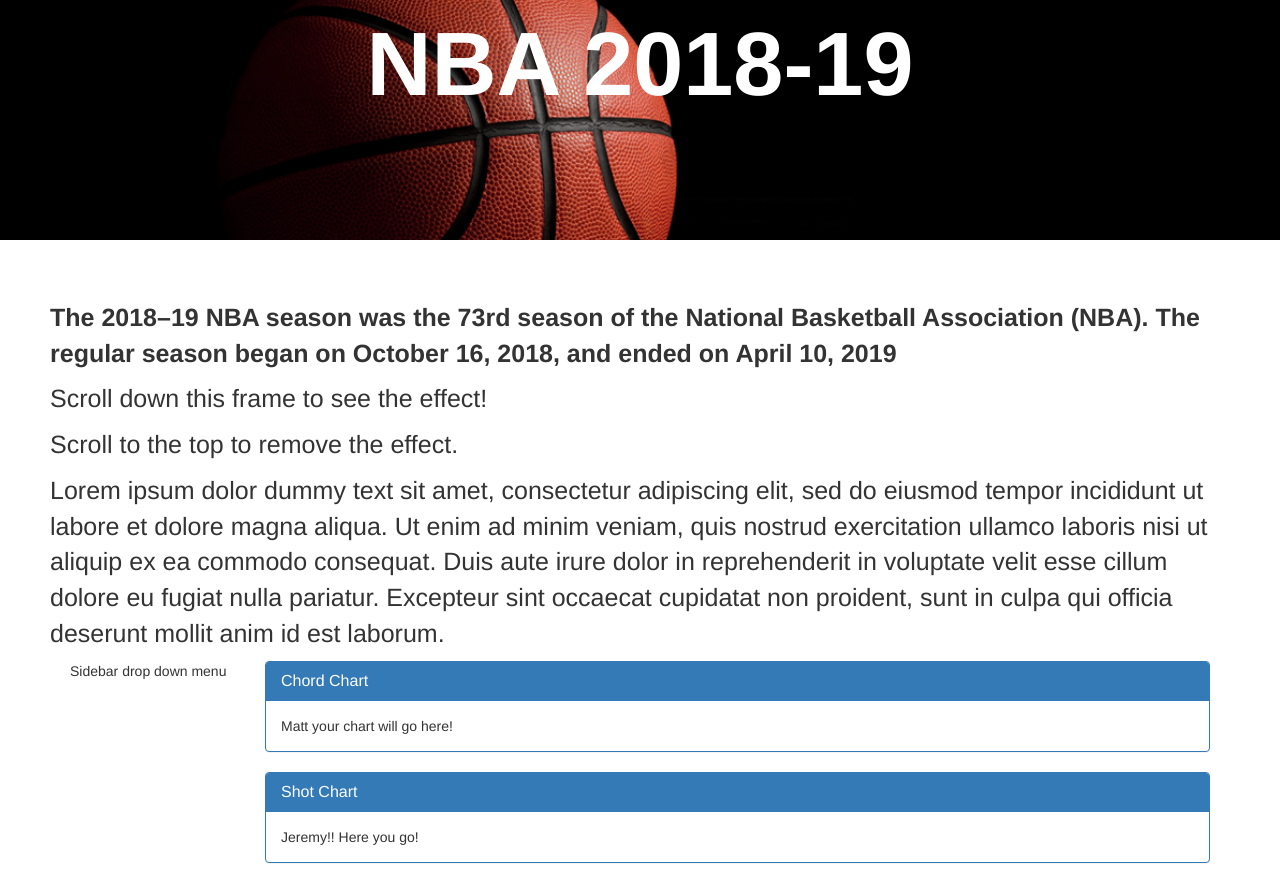
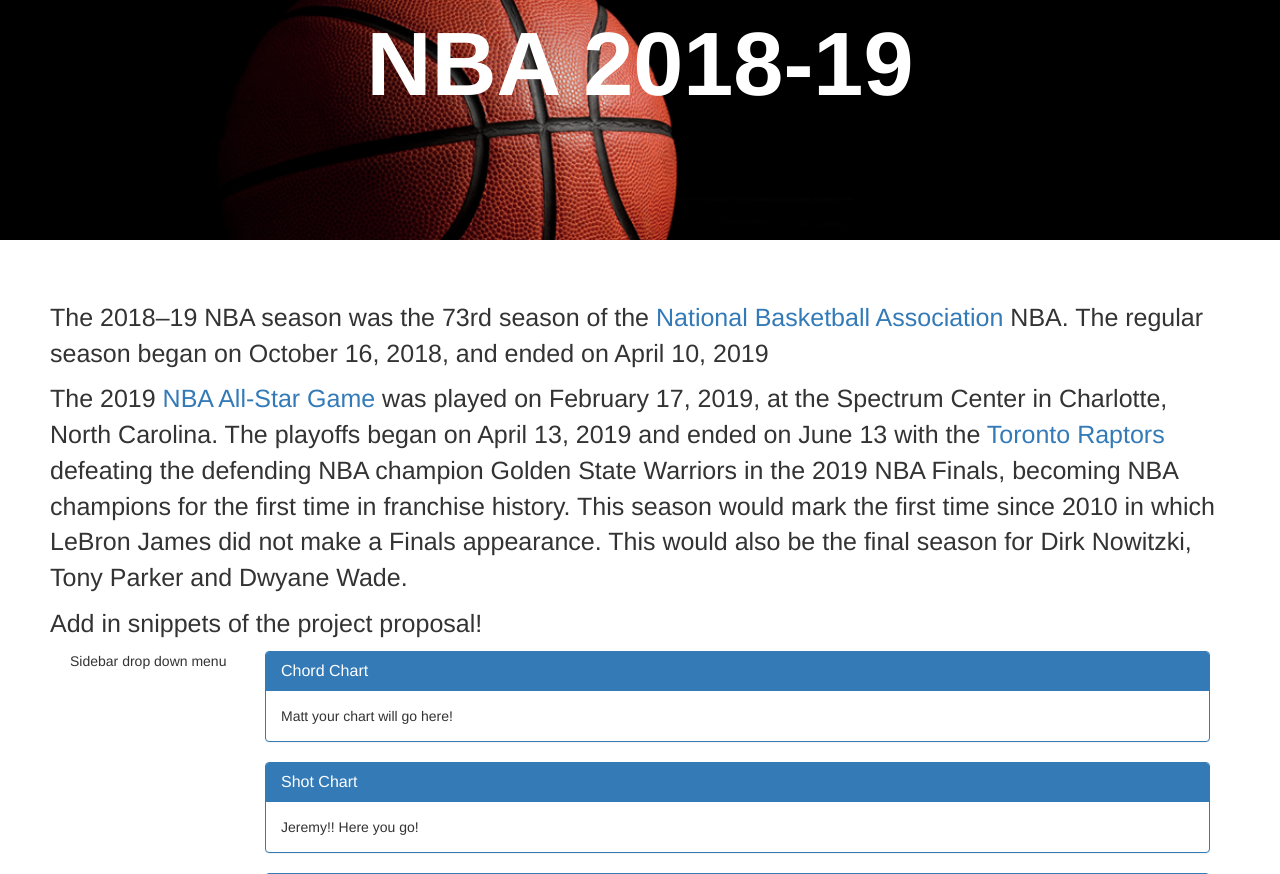
Before and after one commit to jeremykardash/NBA2019, a Flask app: page / in a window 1280 px wide. Shown: the top 874 px of the page. Run offline with Flask 2, Linux system fonts and the light colour scheme; parts of the project's set-up code (start-up, migrations or seed data) failed here and were passed over; some libraries are stand-ins or nearby versions.

Commit message:
Update index.html

```diff
--- a/NBA/templates/index.html
+++ b/NBA/templates/index.html
@@ -17,10 +17,16 @@
     </div>
     <b></b>
     <div id ="body_text">
-        <p><b>The 2018–19 NBA season was the 73rd season of the National Basketball Association (NBA). The regular season began on October 16, 2018, and ended on April 10, 2019</b></p>
-        <p>Scroll down this frame to see the effect!</p>
-        <p>Scroll to the top to remove the effect.</p>
-        <p>Lorem ipsum dolor dummy text sit amet, consectetur adipiscing elit, sed do eiusmod tempor incididunt ut labore et dolore magna aliqua. Ut enim ad minim veniam, quis nostrud exercitation ullamco laboris nisi ut aliquip ex ea commodo consequat. Duis aute irure dolor in reprehenderit in voluptate velit esse cillum dolore eu fugiat nulla pariatur. Excepteur sint occaecat cupidatat non proident, sunt in culpa qui officia deserunt mollit anim id est laborum.</p>
+        <p>The 2018–19 NBA season was the 73rd season of the <a href="https://www.nba.com">National Basketball Association</a> NBA.
+            The regular season began on October 16, 2018, and ended on April 10, 2019</p>
+        <p>The 2019 <a href="https://en.wikipedia.org/wiki/2019_NBA_All-Star_Game">NBA All-Star Game</a> was played on February 17, 2019, at the Spectrum Center in Charlotte, North Carolina.
+             The playoffs began on April 13, 2019 and ended on June 13 with the <a href="https://www.nba.com/raptors/">Toronto Raptors</a> defeating the defending
+              NBA champion Golden State Warriors in the 2019 NBA Finals, becoming NBA champions for the first time in franchise history.
+              This season would mark the first time since 2010 in which LeBron James did not make a Finals appearance.
+              This would also be the final season for Dirk Nowitzki, Tony Parker and Dwyane Wade.
+            </p>
+        <p>Add in snippets of the project proposal!</p>
+
       </div>
     <div class ="container" id ='js-code'>
         <div class ="row">
```
